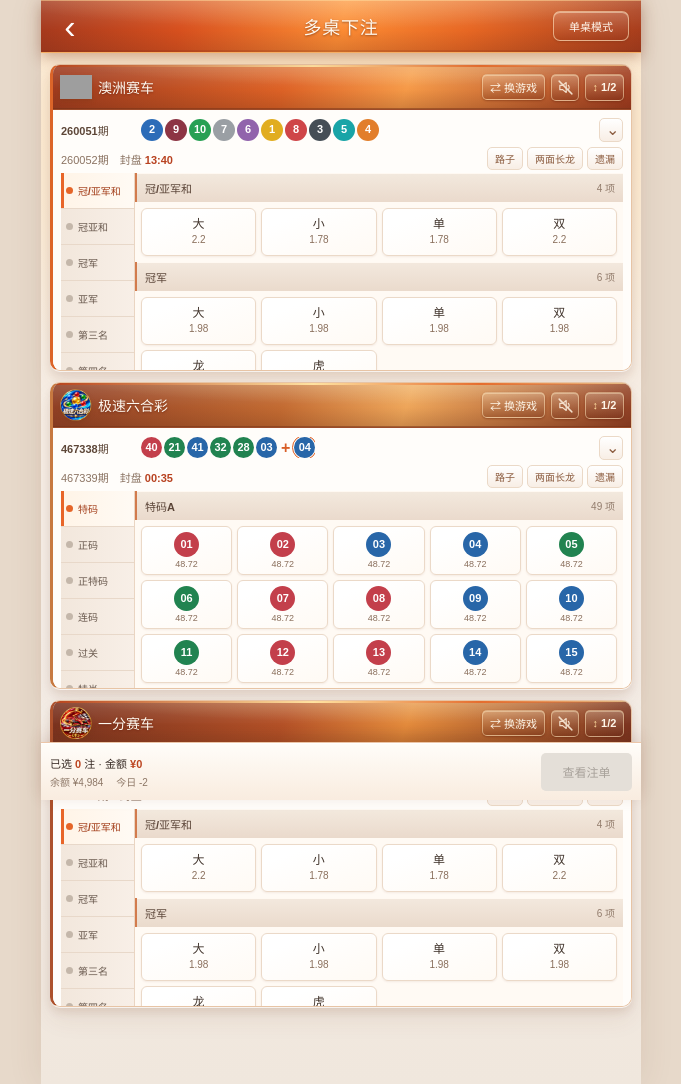
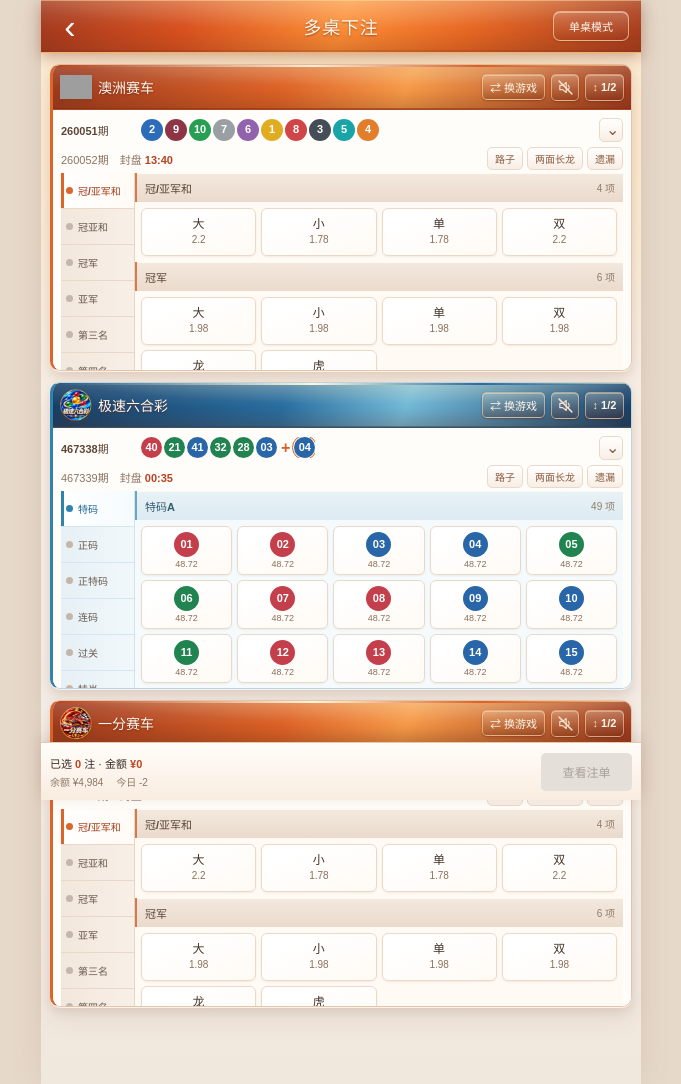
Before and after one commit to damon791105-creator/iggfcproto, a website: page 傳統彩/多桌下注配色提案/index.html in a window 1280 px wide. Shown: the whole page, without its empty margins (299-980 px from the left). Drawn offline with Linux system fonts and the light colour scheme; grey boxes are pictures that could not be loaded.

Commit message:
Color multi-desk cards by lottery group

```diff
--- a/傳統彩/多桌下注配色提案/app.js
+++ b/傳統彩/多桌下注配色提案/app.js
@@ -48,7 +48,7 @@
   }
   function cardMarkup(card) {
     const data = cardData(card);
-    return `<article class="desk ${card.full ? 'full' : ''}" data-card="${card.id}">
+    return `<article class="desk group-${card.group} ${card.full ? 'full' : ''}" data-card="${card.id}">
       <div class="desk-head"><img class="desk-logo" src="${logo(card.logo)}" alt=""><strong class="desk-title">${esc(card.game)}</strong><button type="button" class="change-game" data-change="${card.id}">⇄ 换游戏</button><button type="button" class="sound ${card.muted ? 'is-muted' : ''}" data-sound="${card.id}" aria-label="${card.muted ? '开启声音' : '关闭声音'}">${soundIcon}</button><button type="button" class="size-toggle" data-size="${card.id}" aria-label="${card.full ? '切换半屏高度' : '切换完整高度'}">${card.full ? '完整' : '1/2'}</button></div>
       <div class="desk-content"><div class="results"><div class="result-line"><span class="period">${card.last}期</span>${drawMarkup(card)}<button type="button" class="history-button" data-history="${card.id}" aria-label="查看开奖记录">⌄</button></div><div class="issue-line"><span>${card.issue}期　封盘 <strong data-countdown="${card.id}">${clock(card.remaining)}</strong></span><div class="utility-tabs">${['路子', '两面长龙', '遗漏'].map(label => `<button type="button" data-utility="${card.id}" data-utility-name="${label}">${label}</button>`).join('')}</div></div>
       <div class="board-layout"><nav class="side-nav" aria-label="${esc(card.game)}玩法">${data.map((group, index) => `<button type="button" data-jump="${card.id}" data-index="${index}" class="${index === 0 ? 'active' : ''}">${esc(group.title)}</button>`).join('')}</nav><div class="board">${data.map((group, index) => `<div class="board-group" data-group="${index}">${sectionsFor(card, group, index)}</div>`).join('')}</div></div></div>
--- a/傳統彩/多桌下注配色提案/metallic.css
+++ b/傳統彩/多桌下注配色提案/metallic.css
@@ -62,13 +62,19 @@
 
 .desk-list { gap: 11px; padding: 11px 9px 18px; }
 
-.desk, .desk:nth-child(2), .desk:nth-child(3) {
+.desk {
   --accent: #dc6529;
   --head-dark: #9c391e;
   --head-mid: #dd6226;
   --head-glow: #f69a48;
+  --card-border: #e7c4a5;
+  --card-edge: #b8441d;
+  --card-ink: #a4401d;
+  --card-surface: #fffaf4;
+  --card-selected: #ffe2c4;
+  --card-selected-border: #d9662b;
   position: relative;
-  border: 1px solid #e7c4a5;
+  border: 1px solid var(--card-border);
   border-left: 3px solid var(--accent);
   border-radius: 10px;
   background: #fffdfa;
@@ -79,17 +85,19 @@
     0 13px 24px #6f351b12;
 }
 
-.desk:nth-child(2) {
-  --accent: #c77940;
-  --head-dark: #8e3e24;
-  --head-mid: #c36b32;
-  --head-glow: #eea65a;
-}
-.desk:nth-child(3) {
-  --accent: #ad512c;
-  --head-dark: #79321f;
-  --head-mid: #b45127;
-  --head-glow: #e48b3c;
+.desk.group-pk10 { --accent: #dc6529; }
+
+.desk.group-lotto {
+  --accent: #2f83ad;
+  --head-dark: #153d65;
+  --head-mid: #286d9f;
+  --head-glow: #72b9d7;
+  --card-border: #bbd4e0;
+  --card-edge: #235a82;
+  --card-ink: #1d628c;
+  --card-surface: #f5fbfd;
+  --card-selected: #dceffa;
+  --card-selected-border: #3c87b3;
 }
 
 .desk::before {
@@ -100,13 +108,13 @@
   left: 0;
   right: 0;
   height: 2px;
-  background: linear-gradient(90deg, #b8441d, #ffe2a1 45%, #e56d2e 74%, transparent);
+  background: linear-gradient(90deg, var(--card-edge), #fff6dc 45%, var(--head-mid) 74%, transparent);
   pointer-events: none;
 }
 
 .desk-head {
   min-height: 45px;
-  border-bottom-color: #9c4b2a;
+  border-bottom-color: var(--card-edge);
   background:
     radial-gradient(ellipse 80% 125% at 54% -45%, #fff1bd75, transparent 75%),
     linear-gradient(180deg, #ffffff26, transparent 55%, #57240f38),
@@ -143,7 +151,18 @@
   color: #8b5b3e;
 }
 
-.board-layout { background: #fffaf4; }
+.board-layout { background: var(--card-surface); }
+.desk.group-lotto .results { border-bottom-color: #d5e5ed; }
+.desk.group-lotto .side-nav {
+  border-right-color: #d4e2ea;
+  background: linear-gradient(90deg, #e6f0f5, #f1f8fb);
+}
+.desk.group-lotto .side-nav button { border-bottom-color: #d6e6ee; }
+.desk.group-lotto .board-section h2 {
+  border-left-color: #6ba5c4;
+  background: linear-gradient(180deg, #e8f2f6, #dcebf2);
+  color: #345c73;
+}
 .side-nav {
   border-right-color: #ead5c2;
   background: linear-gradient(90deg, #f2e7dc, #f8efe7);
@@ -151,11 +170,11 @@
 .side-nav button { border-bottom-color: #e8d8c9; color: #69594e; }
 .side-nav button::before { background: #c4b7aa; }
 .side-nav button.active {
-  background: linear-gradient(90deg, #fff4e7, #fffaf4);
-  color: #a4401d;
-  box-shadow: inset 3px 0 #e86528;
+  background: linear-gradient(90deg, #fff, var(--card-surface));
+  color: var(--card-ink);
+  box-shadow: inset 3px 0 var(--accent);
 }
-.side-nav button.active::before { background: #e56528; }
+.side-nav button.active::before { background: var(--accent); }
 
 .board-section h2 {
   border-left-color: #d27b4d;
@@ -174,15 +193,18 @@
 }
 .option small { color: #8a6f5c; }
 .option.selected {
-  border-color: #d9662b;
-  background: linear-gradient(150deg, #fff8ed 10%, #ffe2c4);
-  box-shadow: inset 0 1px #fff, inset 0 0 0 1px #ec8c4e88, 0 2px 5px #c8582430;
+  border-color: var(--card-selected-border);
+  background: linear-gradient(150deg, #fff 10%, var(--card-selected));
+  box-shadow: inset 0 1px #fff, inset 0 0 0 1px var(--card-selected-border), 0 2px 5px #68423124;
 }
-.option.selected b, .option.selected small { color: #ad3e1a; }
+.option.selected b, .option.selected small { color: var(--card-ink); }
 .option-grid.numbers .option b { background: #f3e9dd; }
 .option-grid.numbers .option.selected b {
   background: linear-gradient(145deg, #ffab55, #db5520 70%, #aa391a);
   box-shadow: inset 0 1px #ffe2a6, 0 2px 3px #8e361b44;
+}
+.desk.group-lotto .option-grid.numbers.lotto .option.selected b {
+  outline-color: var(--accent);
 }
 
 .bet-footer {
```
Also changed, not shown: 傳統彩/多桌下注配色提案/README.md, 傳統彩/多桌下注配色提案/手機預覽.jpg (deleted), 傳統彩/多桌下注配色提案/手機預覽.png (added).
